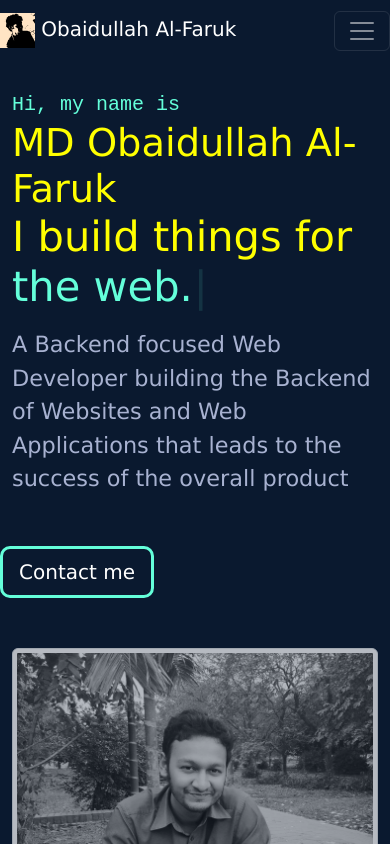
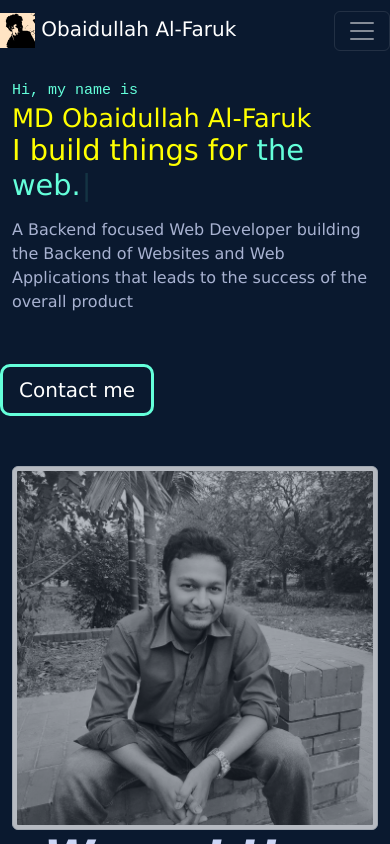
Before and after one commit to obaidullah-faruk/portfolio, a React (Create React App) app: page / in a window 390 px wide. Shown: the top 844 px of the page. Built offline with nearby package versions, Linux system fonts and the light colour scheme; a web font is replaced by a local one.

Commit message:
Modified CSS for home section

```diff
--- a/src/components/SocialMedia/index.jsx
+++ b/src/components/SocialMedia/index.jsx
@@ -29,7 +29,6 @@ const Index = () => {
     <div className='social-media'>
       {socialMedias.map((media, index) => (
             <a href={media.url} target="_blank" rel="noreferrer" className='social-icon'><FontAwesomeIcon icon={media.iconName} className={media.mediaName}/></a>
-
       ))}
     </div>
   )
--- a/src/index.css
+++ b/src/index.css
@@ -75,7 +75,7 @@ p {
 }
 
 .experience-section {
-    min-height: 100vh;
+    min-height: 145vh;
 }
 
 .skills-section {
@@ -218,6 +218,7 @@ span.Typewriter__wrapper::before {
     background-repeat: no-repeat;
     background-size: cover;
     /* width: fit-content; */
+    min-height: 90vh;
 }
 
 .image-gallery {
@@ -396,6 +397,21 @@ span.Typewriter__wrapper::before {
         justify-content: center;
         align-items: center;
         background: var(--primary-background);
+    }
+    .greetings {
+        font-size: 15px;
+        font-weight: 350;
+        padding-top: 20px;
+    }
+    .my-name {
+        font-size: 0.8em;
+    }
 
+    .my-job {
+        font-size: 0.9em;
     }
-  }
+    .job-focus {
+        font-size: 0.5em;
+        padding-top: 1rem;
+    }
+}
```
